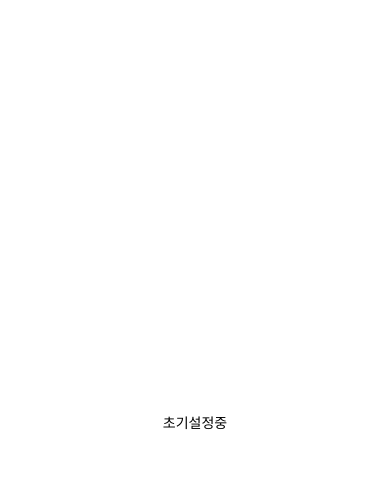
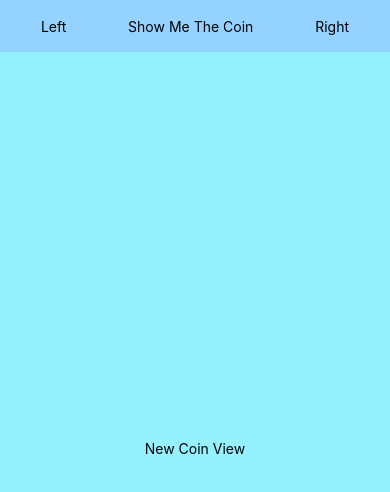
Before and after one commit to KoJaem/coinApp-ReactNative, a React Native app: screen / in a window 390 px wide. Shown: the top 492 px of the page. Built offline with nearby package versions, Linux system fonts and the light colour scheme.

Commit message:
feat : 헤더구현

```diff
--- a/App.tsx
+++ b/App.tsx
@@ -1,20 +1,18 @@
 import React from 'react';
-import {Text} from 'react-native';
+import {SafeAreaView} from 'react-native';
 import styled from 'styled-components/native';
+import {CoinView, TopBar} from './components';
 
-export default class App extends React.Component {
-  render() {
-    return (
-      <StyledView>
-        <Text>초기설정중</Text>
-      </StyledView>
-    );
-  }
+export default function App() {
+  return (
+    <Container>
+      <TopBar title="Show Me The Coin" />
+      <CoinView />
+    </Container>
+  );
 }
 
-const StyledView = styled.View`
+const Container = styled(SafeAreaView)`
   flex: 1;
-  background-color: #fff;
-  align-items: center;
-  justify-content: center;
+  background-color: #b8f5ff;
 `;
--- /dev/null
+++ b/components/CoinView.tsx
@@ -0,0 +1,19 @@
+import React from 'react';
+import {Text} from 'react-native';
+import styled from 'styled-components/native';
+
+export function CoinView() {
+  return (
+    <Container>
+      <Text>New Coin View</Text>
+    </Container>
+  );
+}
+
+const Container = styled.View`
+  flex: 1;
+  flex-direction: column;
+  background-color: #96f1ff;
+  justify-content: center;
+  align-items: center;
+`;
--- /dev/null
+++ b/components/TopBar.tsx
@@ -0,0 +1,26 @@
+import {Text} from 'react-native';
+import React from 'react';
+import styled from 'styled-components/native';
+
+type Props = {
+  title: string;
+};
+
+export function TopBar({title}: Props) {
+  return (
+    <Container>
+      <Text>Left</Text>
+      <Text>{title}</Text>
+      <Text>Right</Text>
+    </Container>
+  );
+}
+
+const Container = styled.View`
+  flex-direction: row;
+  height: 52px;
+  background-color: #94d2ff;
+  align-items: center;
+  justify-content: space-around;
+  padding: 0 10px;
+`;
--- /dev/null
+++ b/components/index.ts
@@ -0,0 +1,2 @@
+export {CoinView} from './CoinView';
+export {TopBar} from './TopBar';
```
